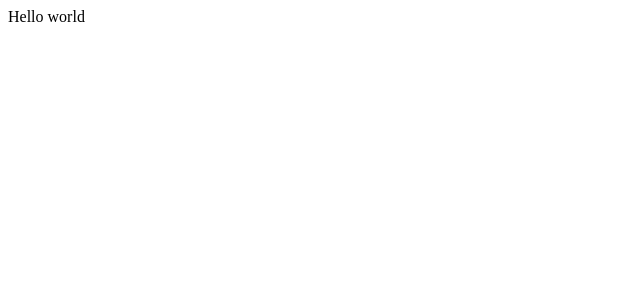
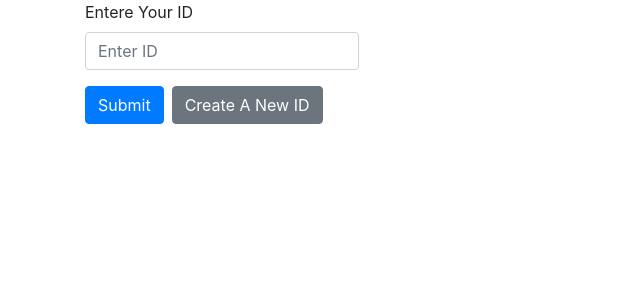
Before and after one commit to Shikhar21121999/my_messenger, a React (Create React App) app in the folder client/: page / in a window 1280 px wide. Shown: the top 300 px of the page, without its empty margins (0-640 px from the left). Built offline with nearby package versions, Linux system fonts and the light colour scheme.

Commit message:
created ui for login page

```diff
--- a/client/src/App.js
+++ b/client/src/components/App.js
@@ -1,7 +1,7 @@
-
+import Login from './Login';
 function App() {
   return (
-    <h>Hello world</h>
+    <Login/>
   );
 }
 
--- /dev/null
+++ b/client/src/components/Login.js
@@ -0,0 +1,20 @@
+import React, {useRef} from 'react';
+import {Container,Form,Button} from 'react-bootstrap';
+
+export default function Login() {
+    const idRef=useRef()
+
+    return (
+        <Container className="align-items-center d-flex" style={{hieght:'100vh'}}>
+            <Form className="" >
+                <Form.Group controlId="formBasicEmail">
+                    <Form.Label>Entere Your ID</Form.Label>
+                    <Form.Control type="text" ref={idRef} placeholder="Enter ID" required/>
+                </Form.Group>
+                <Button variant="primary" className="mr-2">Submit</Button>
+                <Button variant="secondary">Create A New ID</Button>
+            </Form>
+
+        </Container>
+    )
+}
--- a/client/src/index.js
+++ b/client/src/index.js
@@ -1,6 +1,7 @@
 import React from 'react';
 import ReactDOM from 'react-dom';
-import App from './App';
+import App from './components/App';
+import 'bootstrap/dist/css/bootstrap.min.css';
 
 ReactDOM.render(
   <React.StrictMode>
```
Also changed, not shown: 2 other files (tests, documents, lock files or other folders).
